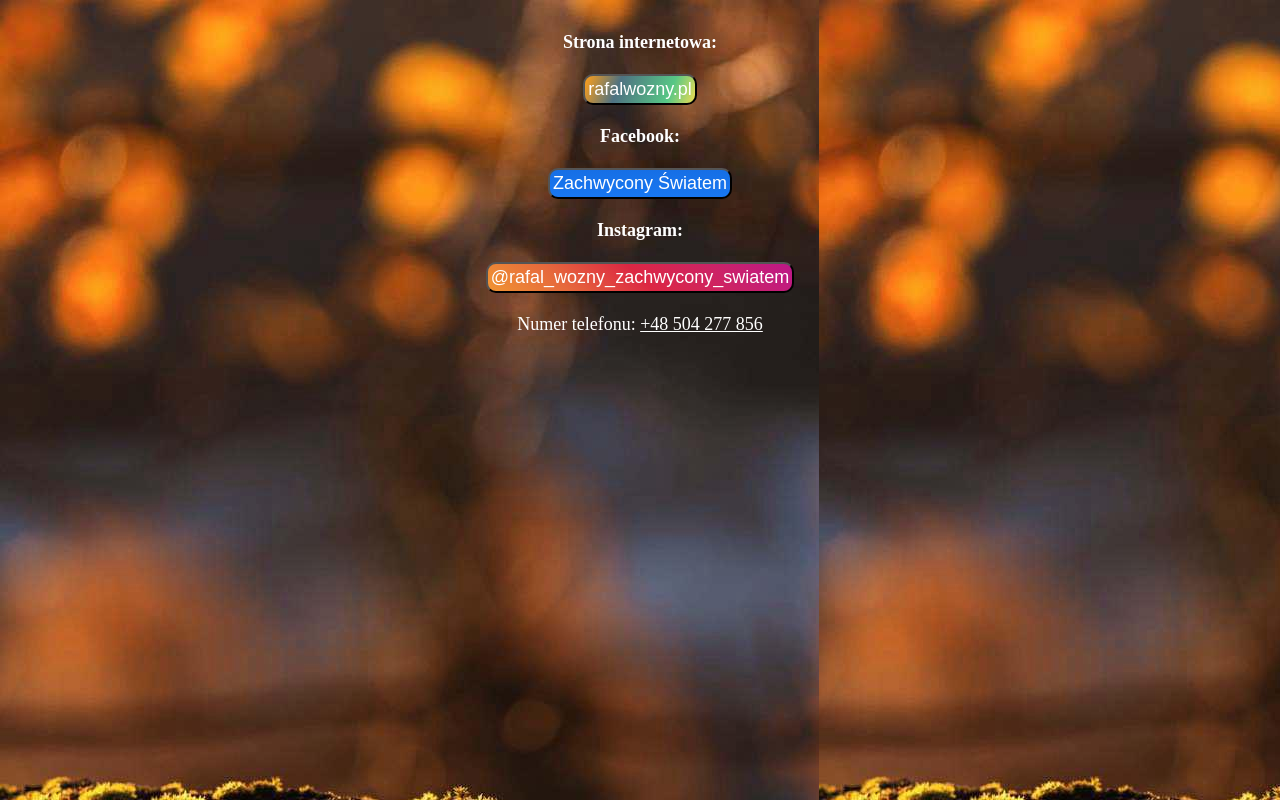
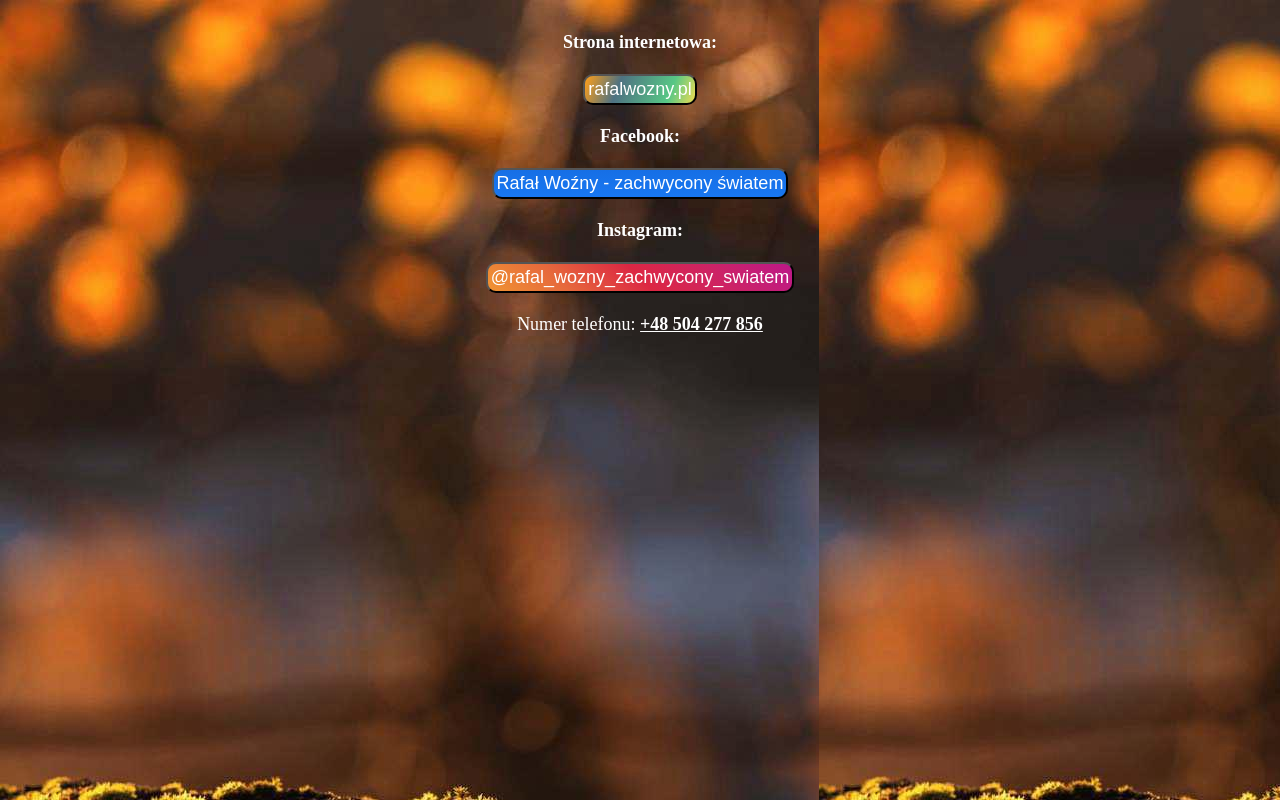
Before and after one commit to HasuTape/rafalwozny.pl, a plain HTML site: page index.html in a window 1280 px wide. Drawn offline with Linux system fonts and the light colour scheme.

Commit message:
Update index.html

```diff
--- a/index.html
+++ b/index.html
@@ -45,7 +45,7 @@
         </a>
         <h3>Facebook:</h3>
         <a href="https://www.facebook.com/profile.php?id=61555776087391">
-            <button id="fb">Zachwycony Światem</button>
+            <button id="fb">Rafał Woźny - zachwycony światem</button>
         </a>
         <h3>Instagram:</h3>
         <a href="https://l.facebook.com/l.php?u=https%3A%2F%2Fwww.instagram.com%2Frafal_wozny_zachwycony_swiatem%3Ffbclid%3DIwZXh0bgNhZW0CMTAAYnJpZBEwRzdRYktmSDdaRzNyQkEwcwEeNLWV2gMe8CYi-wH5lXTkbrgR7TDyIQVFpufV1vX2LQo30n63YsRYSzPyDvk_aem_E-kisl2yj4Hwf6j1ScCWvw&h=AT1b7ye9EtuCnulLZLUTfpIHyARR-uYUqc5bRIR5qGLWMphlDKTJgHkH6DHk4sfP1Pfe092epNYmFMlVwWrGOpmitCedFtRZLP-KxaOGuLl7N4vcGO7tYUpn3b5lyrIOsBsyS2SBdDz4PbEOb3FP">
@@ -53,6 +53,6 @@
         </a>
         <br>
         <br>
-        Numer telefonu: <span style="color: white; text-decoration: underline white solid;">+48 504 277 856</span>
+        Numer telefonu: <strong><span style="color: white; text-decoration: underline white solid;">+48 504 277 856</span></strong>
     </body>
 </html>
```
